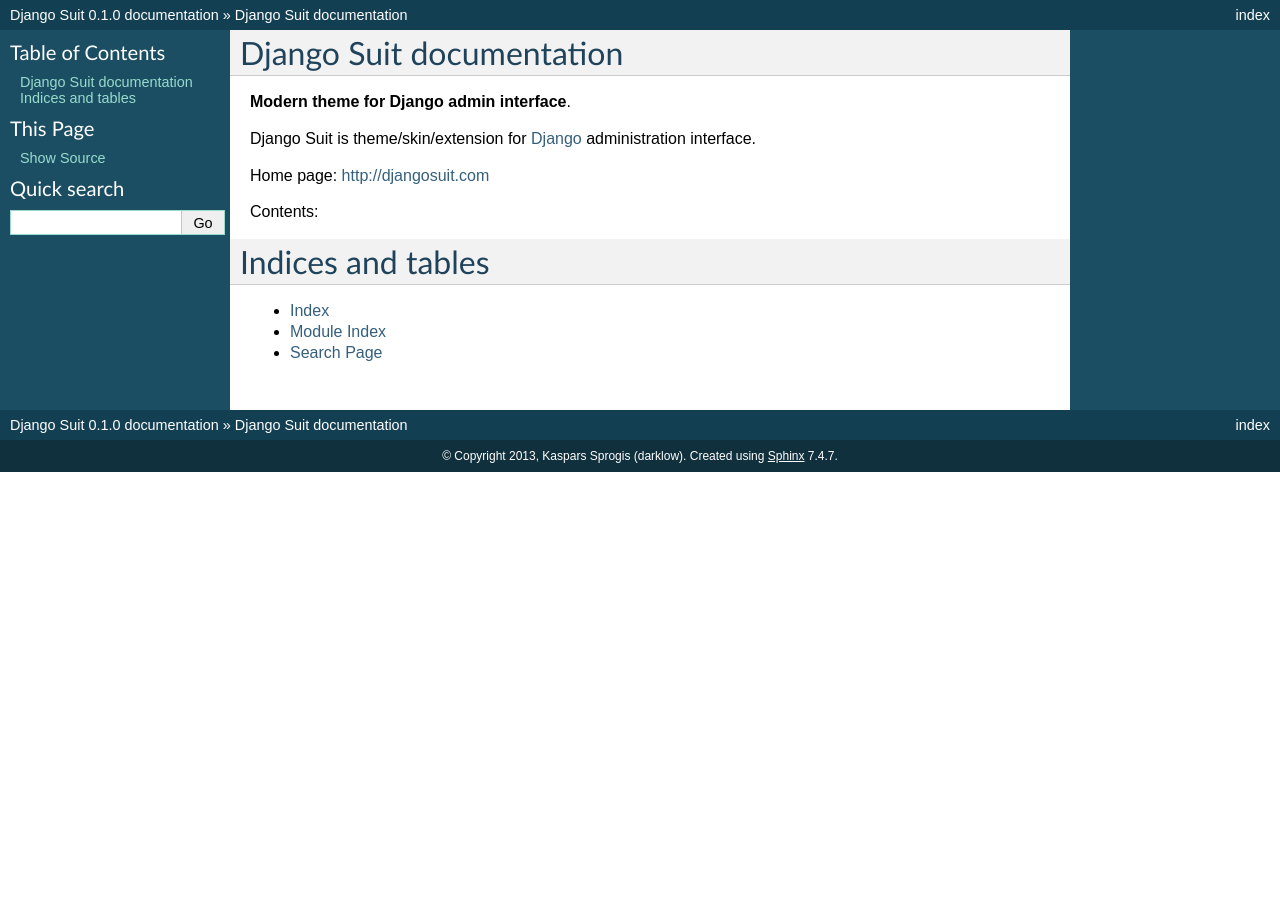
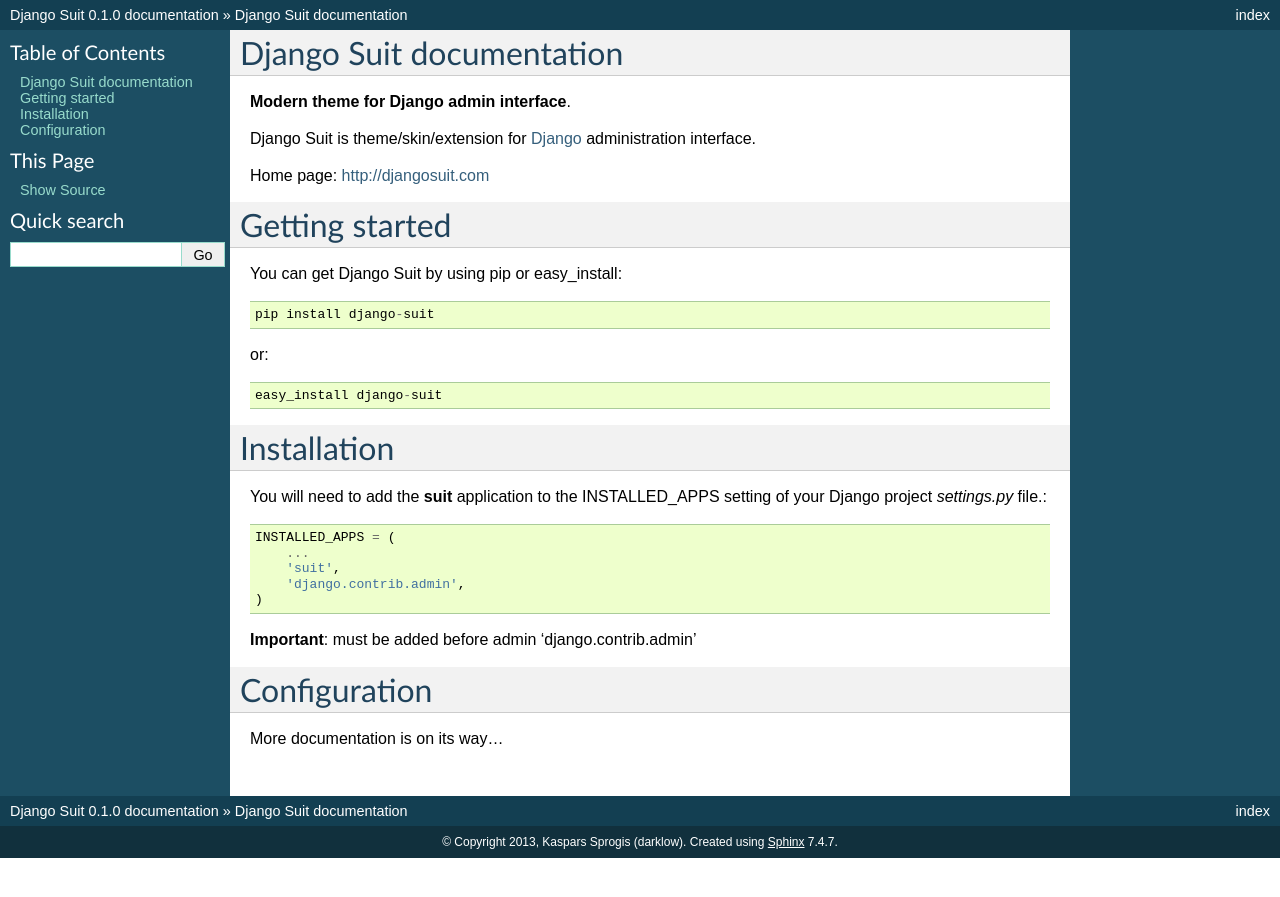
Before and after one commit to darklow/django-suit, a Sphinx documentation site: the page built from docs/index.rst, in a window 1280 px wide. Shown: the top 897 px of the page. Built offline with Sphinx 7.4.7, drawn with Linux system fonts in a browser that asks for light colours.

Commit message:
Docs: added installation info

```diff
--- a/docs/index.rst
+++ b/docs/index.rst
@@ -12,16 +7,34 @@
 
 Home page: http://djangosuit.com
 
-Contents:
+Getting started
+===============
 
-.. toctree::
-   :maxdepth: 2
+You can get Django Suit by using pip or easy_install::
+
+ pip install django-suit
+
+or::
+
+ easy_install django-suit
 
 
+Installation
+============
 
-Indices and tables
-==================
+You will need to add the **suit** application to the INSTALLED_APPS
+setting of your Django project *settings.py* file.::
 
-* :ref:`genindex`
-* :ref:`modindex`
-* :ref:`search`
+  INSTALLED_APPS = (
+      ...
+      'suit',
+      'django.contrib.admin',
+  )
+
+**Important**: must be added before admin 'django.contrib.admin'
+
+
+Configuration
+=============
+
+More documentation is on its way...
```
Also changed, not shown: other parts of docs/index.rst (+1 -6 lines).
